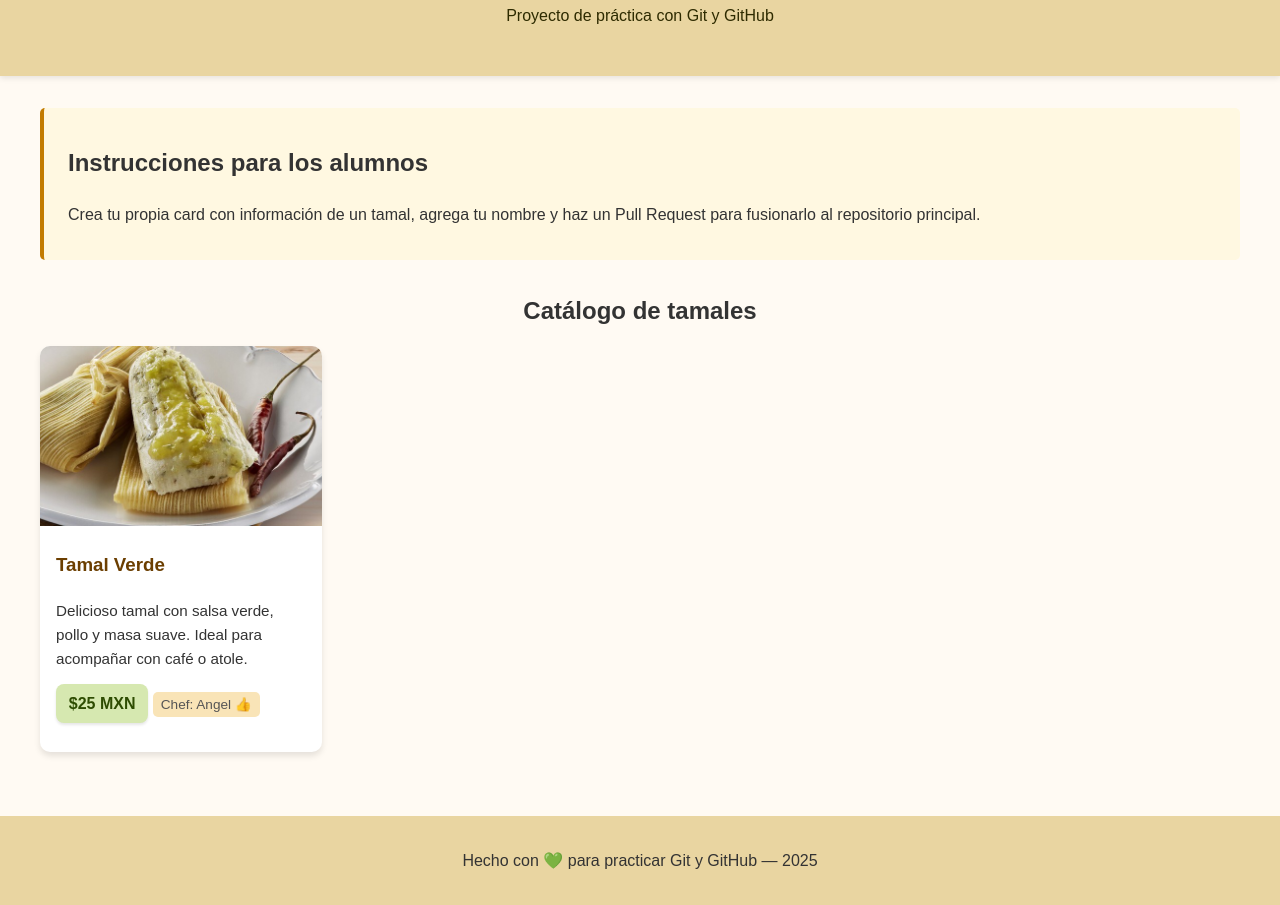
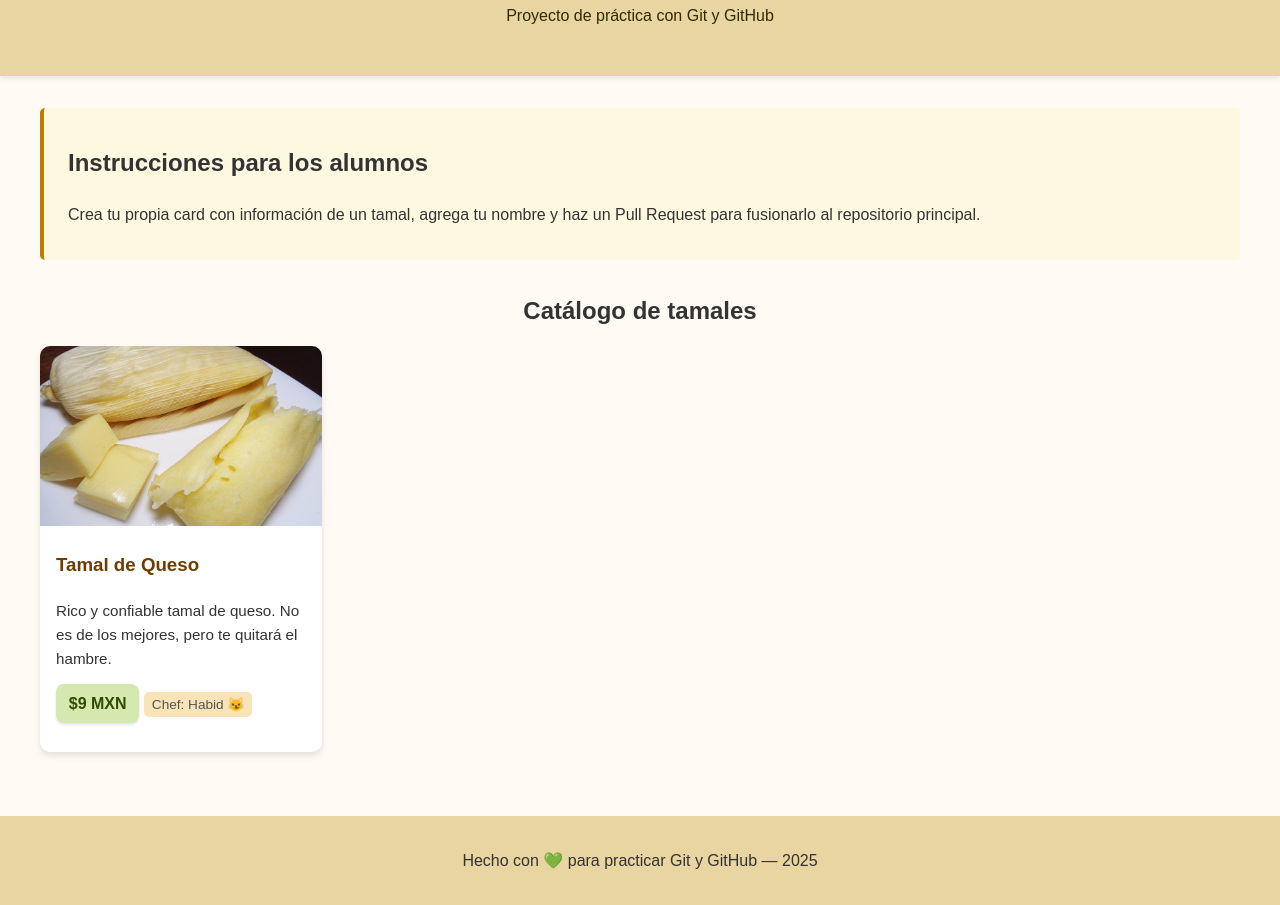
Before and after one commit to arhcoder/Club-de-Programacion-Creativa, a plain HTML site: page Tamal-icis/index.html in a window 1280 px wide. Shown: the part 118-1023 px from the top of the page. Drawn offline with Linux system fonts and the light colour scheme.

Commit message:
TamalQueso

```diff
--- a/Tamal-icis/index.html
+++ b/Tamal-icis/index.html
@@ -27,17 +27,17 @@
           <!-- Ejemplo de card -->
           <div class="card">
             <img
-              src="./imagenes/tamal-verde.jpg"
-              alt="Tamal verde"
+              src="./imagenes/TamalQueso.jpg"
+              alt="Tamal de Queso"
             />
             <div class="card-info">
-              <h3>Tamal Verde</h3>
+              <h3>Tamal de Queso</h3>
               <p>
-                Delicioso tamal con salsa verde, pollo y masa suave. Ideal para
-                acompañar con café o atole.
+                Rico y confiable tamal de queso.
+                No es de los mejores, pero te quitará el hambre.
               </p>
-              <div class="precio">$25 MXN</div>
-              <span class="autor">Chef: Angel 👍</span>
+              <div class="precio">$9 MXN</div>
+              <span class="autor">Chef: Habid 😼</span>
             </div>
           </div>
           <!-- Fin del ejemplo -->
```
Also changed, not shown: Tamal-icis/imagenes/TamalQueso.jpg (added), Tamal-icis/imagenes/tamal-verde.jpg (deleted).
